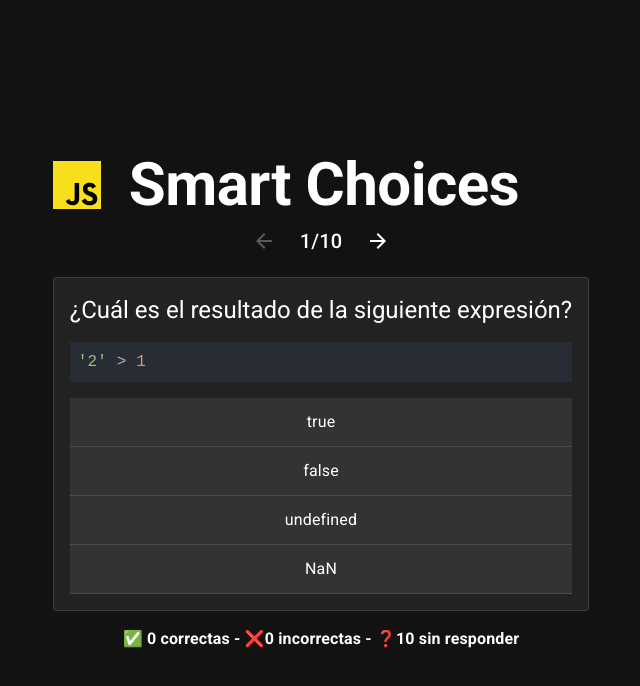
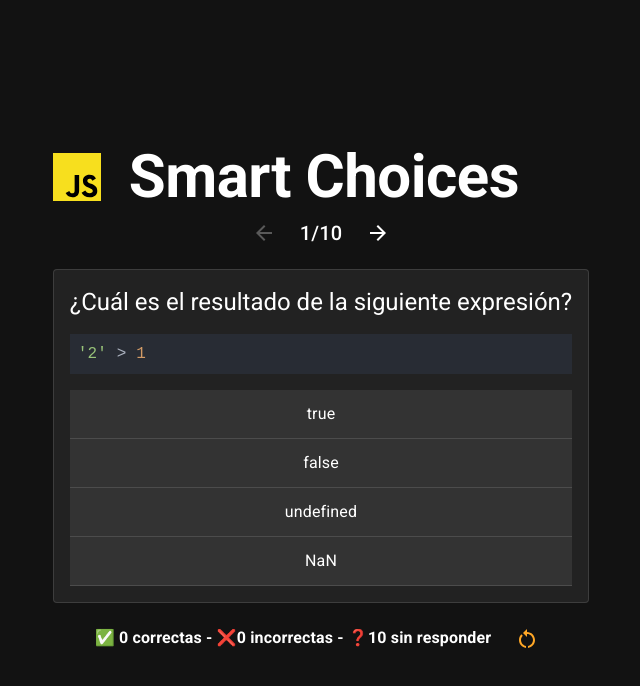
Before and after one commit to Mvillegas18/smartChoices, a React (Vite) app: page / in a window 1280 px wide. Both pictures are taken after a click on the button "EMPEZAR". Shown: the top 686 px of the page, without its empty margins (319-959 px from the left). Built offline with nearby package versions, Linux system fonts and the light colour scheme; a web font is replaced by a local one.

Commit message:
feat: add reset functionality to Footer component

```diff
--- a/src/components/Footer.tsx
+++ b/src/components/Footer.tsx
@@ -1,13 +1,20 @@
+import { RestartAlt } from '@mui/icons-material'
+import { IconButton } from '@mui/material'
 import { useQuestionData } from '../hooks/useQuestionData'
+import { useQuestionStore } from '../store/questions'
 
 export const Footer = () => {
     const { correct, incorrect, unanswered } = useQuestionData()
+    const reset = useQuestionStore((store) => store.reset)
     return (
         <footer style={{ marginTop: '16px' }}>
             <strong>
                 ✅ {correct} correctas - ❌{incorrect} incorrectas - ❓
                 {unanswered} sin responder
             </strong>
+            <IconButton onClick={() => reset()} color="warning" sx={{ ml: 2 }}>
+                <RestartAlt />
+            </IconButton>
         </footer>
     )
 }
```
